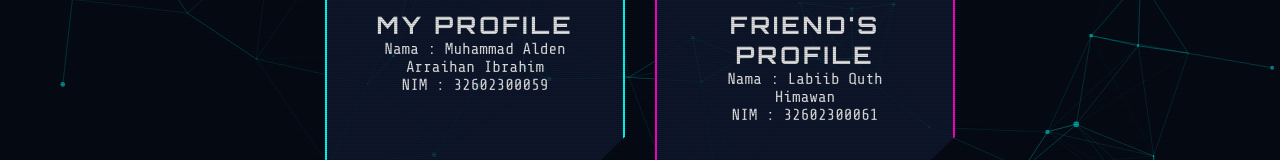
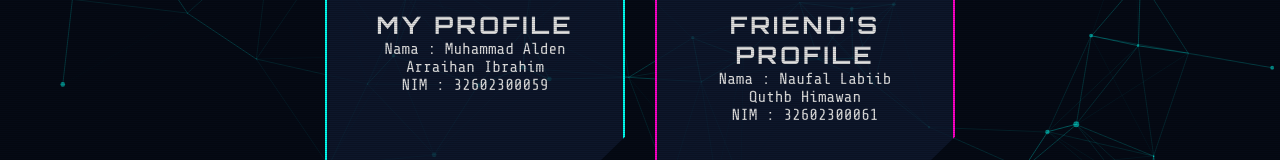
Before and after one commit to AldenGittoHubbo/Profile-Web, a plain HTML site: page src/index.html in a window 1280 px wide. Shown: the part 460-620 px from the top of the page. Drawn offline with nearby package versions, Linux system fonts and the light colour scheme.

Commit message:
Update friend's name in profile card

```diff
--- a/src/index.html
+++ b/src/index.html
@@ -29,7 +29,7 @@
                 <div class="profile-card card-friend" onclick="openProfile('friend-profile')">
                     <div class="card-icon">🤖</div>
                     <h2>FRIEND'S PROFILE</h2>
-                    <p>Nama : Labiib Quth Himawan</p>
+                    <p>Nama : Naufal Labiib Quthb Himawan</p>
                     <p>NIM : 32602300061</p>
                 </div>
             </div>
```
